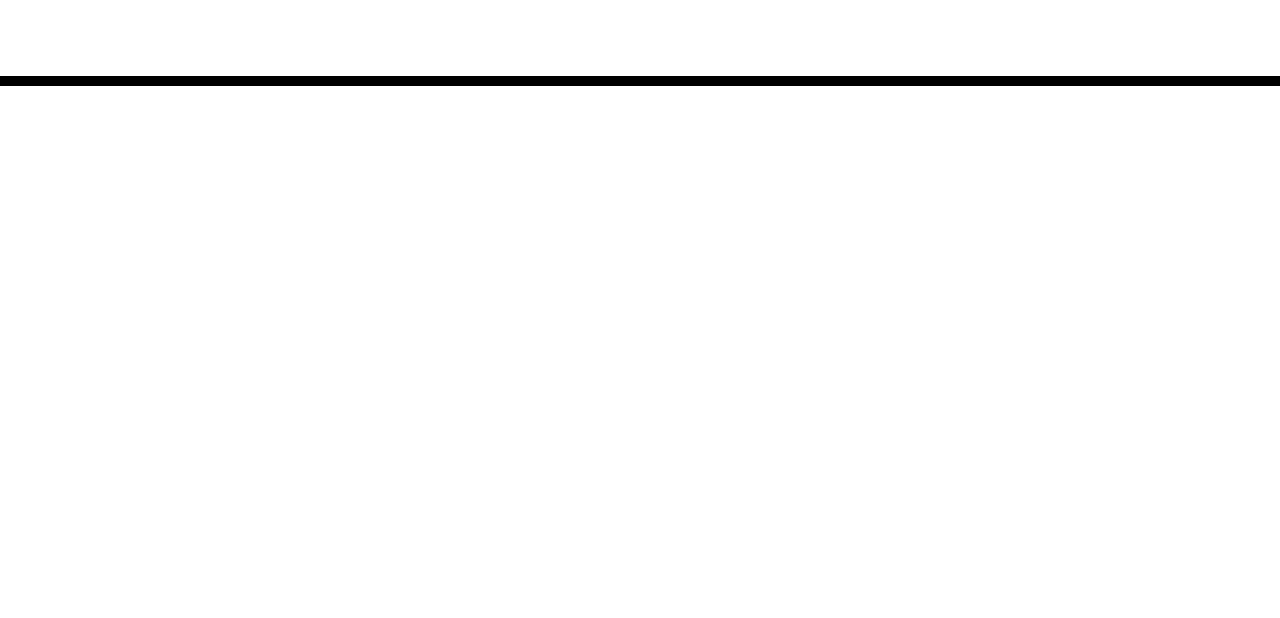
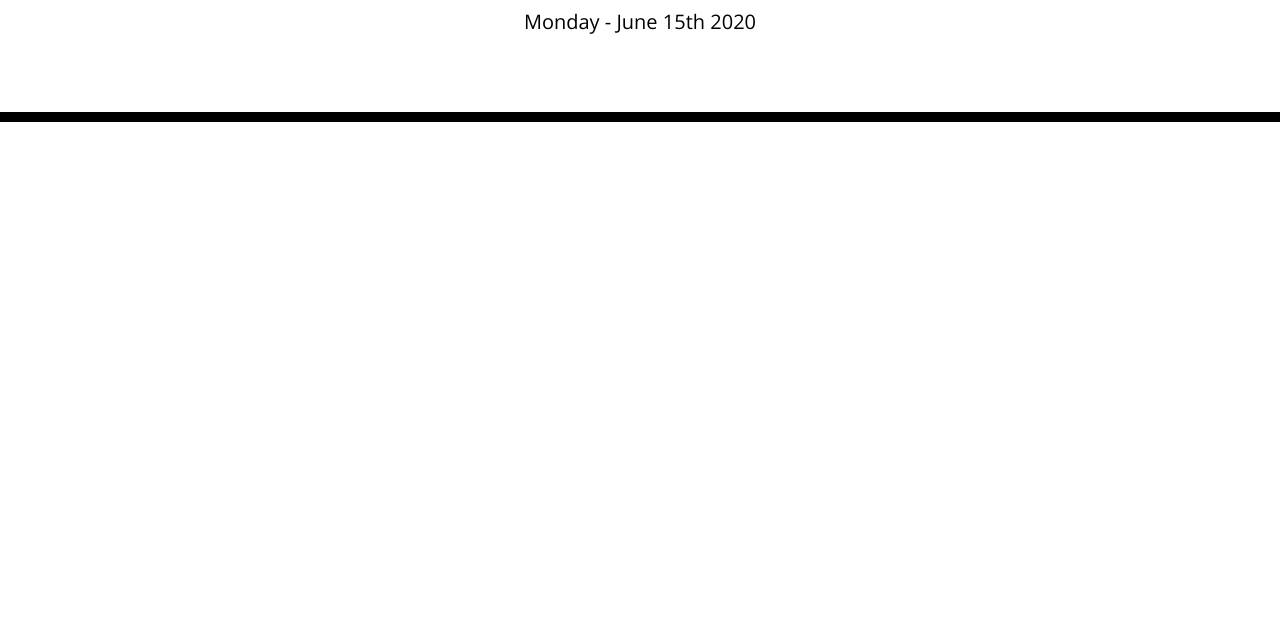
Before and after one commit to asharma1398/Work-Day-Planner, a plain HTML site: page index.html in a window 1280 px wide. Shown: the part 182-800 px from the top of the page. Drawn offline with nearby package versions, Linux system fonts and the light colour scheme.

Commit message:
day and date added

```diff
--- a/script.js
+++ b/script.js
@@ -0,0 +1,6 @@
+// day and time displayed at the top of the page
+var currentDay = $("#currentDay");
+var dayOfWeek = moment().format('dddd');
+var dateAndTime = moment().format('MMMM Do YYYY');
+currentDay.text(dayOfWeek + " - ");
+currentDay.append(dateAndTime);
```
Also changed, not shown: index.html (+1 -0 lines).
